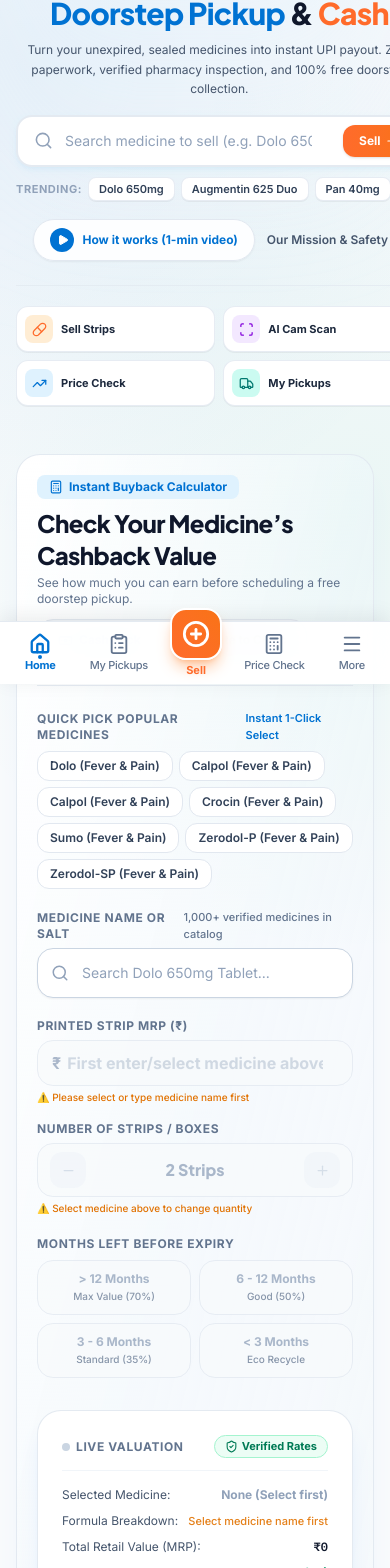
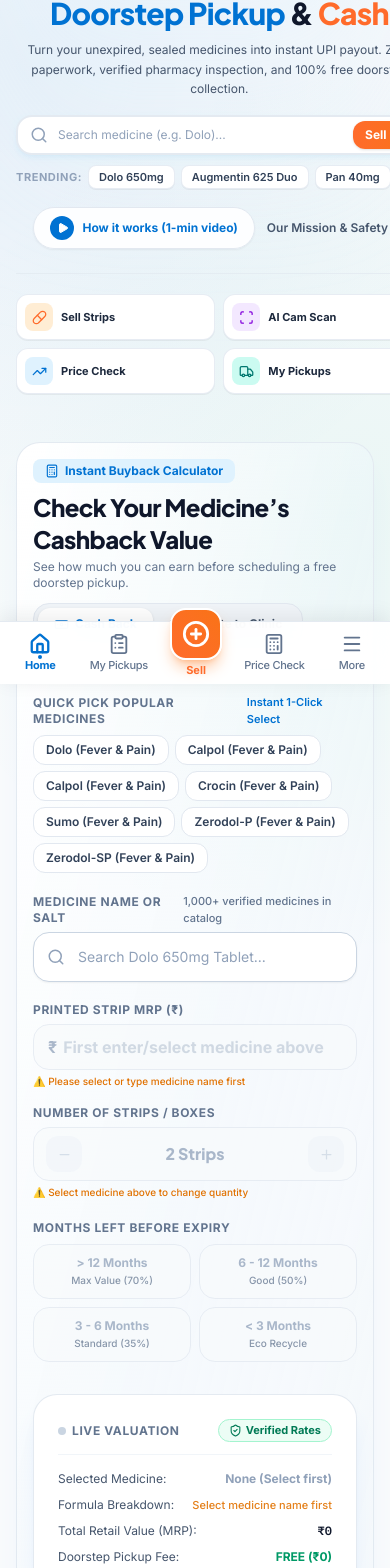
Before and after one commit to anuragdwivedi321/ReMed, a Next.js app: page / in a window 390 px wide. Shown: the part 160-1728 px from the top of the page. Built offline with nearby package versions, Linux system fonts and the light colour scheme.

Commit message:
fix(mobile): eliminate right-edge cut-off and horizontal overflow on smartphones

```diff
--- a/app/globals.css
+++ b/app/globals.css
@@ -53,11 +53,19 @@
 }
 
 /* Full responsive viewport and overflow handling */
+*,
+*::before,
+*::after {
+  box-sizing: border-box;
+}
+
 html,
 body {
   width: 100%;
-  max-width: 100vw;
+  max-width: 100%;
+  overflow-x: clip;
   overflow-x: hidden;
+  position: relative;
   scroll-behavior: smooth;
   -webkit-tap-highlight-color: transparent;
   -webkit-font-smoothing: antialiased;
--- a/app/layout.tsx
+++ b/app/layout.tsx
@@ -35,12 +35,12 @@
           rel="stylesheet"
         />
       </head>
-      <body className="antialiased flex min-h-screen flex-col bg-paper text-ink">
+      <body className="antialiased flex min-h-screen flex-col bg-paper text-ink w-full max-w-full overflow-x-hidden">
         <AuthProvider>
           <StoreProvider>
             <LanguageProvider>
               <Navbar />
-              <main className="flex-1 pb-20 lg:pb-0">{children}</main>
+              <main className="flex-1 pb-20 lg:pb-0 w-full max-w-full overflow-x-hidden">{children}</main>
               <Footer />
               <MobileBottomNav />
             </LanguageProvider>
--- a/app/page.tsx
+++ b/app/page.tsx
@@ -266,14 +266,14 @@
           </div>
 
           {/* Learn more link */}
-          <div className="mt-8 pt-6 border-t border-slate-100 flex flex-col sm:flex-row items-center justify-between gap-4 text-xs text-slate-600">
-            <span className="flex items-center gap-2">
-              <ShieldCheck size={16} className="text-emerald-600" />
-              100% CDSCO Compliant &bull; Licensed Pharmacy Network &bull; Zero Landfill Guarantee
+          <div className="mt-8 pt-6 border-t border-slate-100 flex flex-col sm:flex-row items-center justify-between gap-4 text-xs text-slate-600 min-w-0">
+            <span className="flex items-center gap-2 flex-wrap min-w-0 break-words text-center sm:text-left">
+              <ShieldCheck size={16} className="text-emerald-600 shrink-0" />
+              <span>100% CDSCO Compliant &bull; Licensed Pharmacy Network &bull; Zero Landfill Guarantee</span>
             </span>
             <Link
               href="/about"
-              className="font-bold text-[#0072d2] hover:underline flex items-center gap-1"
+              className="font-bold text-[#0072d2] hover:underline flex items-center gap-1 shrink-0"
             >
               Read full safety &amp; compliance standards <ArrowRight size={13} />
             </Link>
@@ -329,21 +329,23 @@
             </div>
 
             {/* Stat 4 */}
-            <div className="flex items-center justify-between gap-2 lg:px-4">
-              <div className="flex items-center gap-3 sm:gap-4">
+            <div className="flex flex-col justify-center gap-2 lg:px-4 min-w-0">
+              <div className="flex items-center gap-2.5 sm:gap-4 min-w-0">
                 <div className="flex h-10 w-10 sm:h-12 sm:w-12 shrink-0 items-center justify-center rounded-xl bg-teal-100 text-teal-700">
                   <Sparkles size={20} className="sm:h-6 sm:w-6" />
                 </div>
-                <div>
-                  <p className="font-display text-sm sm:text-base font-extrabold text-slate-900">
+                <div className="min-w-0">
+                  <p className="font-display text-sm sm:text-base font-extrabold text-slate-900 truncate">
                     Eco Impact
                   </p>
-                  <p className="text-[10px] sm:text-xs font-medium text-slate-500">
+                  <p className="text-[10px] sm:text-xs font-medium text-slate-500 truncate">
                     Zero Landfill
                   </p>
                 </div>
               </div>
-              <ImpactCertificateButton label="View Impact" />
+              <div className="pt-0.5">
+                <ImpactCertificateButton label="View Impact" />
+              </div>
             </div>
           </div>
         </div>
--- a/components/MedicineCalculator.tsx
+++ b/components/MedicineCalculator.tsx
@@ -147,9 +147,9 @@
   }
 
   return (
-    <div className="w-full rounded-3xl border border-slate-200/90 bg-gradient-to-br from-white via-sky-50/30 to-blue-50/20 p-5 sm:p-8 lg:p-10 shadow-xl shadow-blue-500/5">
+    <div className="w-full max-w-full min-w-0 rounded-3xl border border-slate-200/90 bg-gradient-to-br from-white via-sky-50/30 to-blue-50/20 p-4 sm:p-8 lg:p-10 shadow-xl shadow-blue-500/5">
       {/* Title & Badge */}
-      <div className="flex flex-col sm:flex-row sm:items-center justify-between gap-3 pb-6 border-b border-slate-200/80">
+      <div className="flex flex-col sm:flex-row sm:items-center justify-between gap-3 pb-6 border-b border-slate-200/80 min-w-0">
         <div>
           <div className="inline-flex items-center gap-1.5 rounded-lg bg-sky-100 px-3 py-1 text-xs font-bold text-[#0072d2] mb-2">
             <Calculator size={14} /> Instant Buyback Calculator
@@ -545,37 +545,37 @@
                 </span>
               </div>
 
-              <div className="mt-4 space-y-2.5 text-xs text-slate-600">
-                <div className="flex justify-between">
-                  <span>Selected Medicine:</span>
-                  <span className={`font-bold truncate max-w-[190px] ${hasMedicine ? "text-slate-900" : "text-slate-400"}`}>
+              <div className="mt-4 space-y-2.5 text-xs text-slate-600 min-w-0">
+                <div className="flex justify-between items-center gap-2 min-w-0">
+                  <span className="shrink-0">Selected Medicine:</span>
+                  <span className={`font-bold truncate max-w-[140px] sm:max-w-[190px] text-right ${hasMedicine ? "text-slate-900" : "text-slate-400"}`}>
                     {hasMedicine ? searchQuery : "None (Select first)"}
                   </span>
                 </div>
-                <div className="flex justify-between items-center">
-                  <span>Formula Breakdown:</span>
+                <div className="flex justify-between items-center gap-2 min-w-0">
+                  <span className="shrink-0">Formula Breakdown:</span>
                   {!hasMedicine ? (
-                    <span className="text-amber-600/90 font-medium text-[11px]">
+                    <span className="text-amber-600/90 font-medium text-[11px] truncate text-right">
                       Select medicine name first
                     </span>
                   ) : effectiveMrp > 0 ? (
-                    <span className="font-mono font-semibold text-slate-600">
+                    <span className="font-mono font-semibold text-slate-600 text-right">
                       {stripsCount} × ₹{effectiveMrp} × {Math.round(rateMultiplier * 100)}%
                     </span>
                   ) : (
-                    <span className="text-slate-400 font-medium text-[11px]">
+                    <span className="text-slate-400 font-medium text-[11px] truncate text-right">
                       Enter strip MRP to calculate
                     </span>
                   )}
                 </div>
-                <div className="flex justify-between">
-                  <span>Total Retail Value (MRP):</span>
+                <div className="flex justify-between items-center gap-2 min-w-0">
+                  <span className="shrink-0">Total Retail Value (MRP):</span>
                   <span className="font-mono font-bold text-slate-900">
                     {isReady ? `₹${totalMrp}` : "₹0"}
                   </span>
                 </div>
-                <div className="flex justify-between">
-                  <span>Doorstep Pickup Fee:</span>
+                <div className="flex justify-between items-center gap-2 min-w-0">
+                  <span className="shrink-0">Doorstep Pickup Fee:</span>
                   <span className="font-bold text-emerald-600">FREE (₹0)</span>
                 </div>
               </div>
--- a/components/QuickSellHeroSearch.tsx
+++ b/components/QuickSellHeroSearch.tsx
@@ -27,23 +27,23 @@
   };
 
   return (
-    <div className="mt-4 sm:mt-5 w-full max-w-xl">
+    <div className="mt-4 sm:mt-5 w-full max-w-xl min-w-0">
       {/* Integrated Single-Row Search Bar */}
       <form
         onSubmit={handleSubmit}
-        className="relative flex items-center rounded-2xl bg-white border-2 border-slate-200/90 p-1.5 shadow-md shadow-sky-500/5 focus-within:border-[#0072d2] focus-within:ring-4 focus-within:ring-sky-100 transition-all"
+        className="relative flex items-center w-full max-w-full min-w-0 rounded-2xl bg-white border-2 border-slate-200/90 p-1 sm:p-1.5 shadow-md shadow-sky-500/5 focus-within:border-[#0072d2] focus-within:ring-4 focus-within:ring-sky-100 transition-all"
       >
         <Search
-          size={19}
-          className="ml-2.5 text-slate-400 shrink-0 pointer-events-none"
+          size={18}
+          className="ml-2 sm:ml-2.5 text-slate-400 shrink-0 pointer-events-none"
         />
         <input
           type="text"
           list="quick-medicine-suggestions"
           value={query}
           onChange={(e) => setQuery(e.target.value)}
-          placeholder="Search medicine to sell (e.g. Dolo 650)..."
-          className="w-full bg-transparent px-3 py-2 text-sm sm:text-base text-slate-900 placeholder:text-slate-400 focus:outline-none"
+          placeholder="Search medicine (e.g. Dolo)..."
+          className="flex-1 min-w-0 w-full bg-transparent px-2.5 sm:px-3 py-1.5 sm:py-2 text-xs sm:text-base text-slate-900 placeholder:text-slate-400 focus:outline-none"
         />
         <datalist id="quick-medicine-suggestions">
           {MEDICINE_CATALOG.slice(0, 20).map((m) => (
@@ -53,7 +53,7 @@
 
         <button
           type="submit"
-          className="flex items-center gap-1 rounded-xl bg-gradient-to-r from-[#ff6b2b] to-[#f97316] px-4 py-2 sm:px-5 sm:py-2.5 text-xs sm:text-sm font-bold text-white shadow-sm hover:brightness-105 active:scale-95 transition-all shrink-0"
+          className="flex items-center gap-1 rounded-xl bg-gradient-to-r from-[#ff6b2b] to-[#f97316] px-3 py-1.5 sm:px-5 sm:py-2.5 text-xs sm:text-sm font-bold text-white shadow-sm hover:brightness-105 active:scale-95 transition-all shrink-0"
         >
           <span>Sell</span>
           <ArrowRight size={14} />
@@ -61,7 +61,7 @@
       </form>
 
       {/* Popular quick chips */}
-      <div className="mt-2.5 flex items-center gap-1.5 overflow-x-auto pb-1 text-xs text-slate-500 no-scrollbar">
+      <div className="mt-2.5 flex items-center gap-1.5 w-full max-w-full min-w-0 overflow-x-auto pb-1 text-xs text-slate-500 no-scrollbar">
         <span className="shrink-0 text-[11px] font-bold text-slate-400 uppercase tracking-wider">
           Trending:
         </span>
```
Also changed, not shown: components/Testimonials.tsx (+7 -7 lines).
